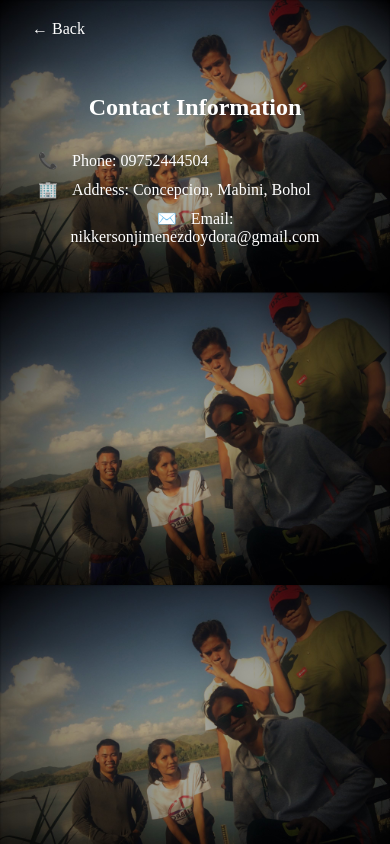
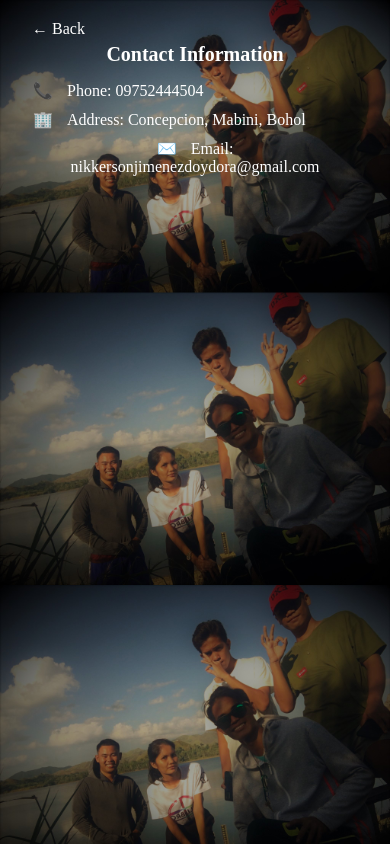
Before and after one commit to byuu04/nikkerson.jimenez.doydora.github.io, a plain HTML site: page contact.html in a window 390 px wide. Drawn offline with Linux system fonts and the light colour scheme.

Commit message:
Update contact.css

```diff
--- a/contact.css
+++ b/contact.css
@@ -2,16 +2,14 @@ body {
     background-image: url(img/bg.jpg);
     background-size: cover;
 }
+
 .contact-container {
     max-width: 500px;
-    margin: 10 auto;
+    margin: 10px auto;
     padding: 20px;
     text-align: center;
-    float: left;
     color: #fff;
     margin-top: 50px;
-
-
 }
 
 h1 {
@@ -36,6 +34,7 @@ li {
 .info {
     margin-left: 10px;
 }
+
 ul {
     list-style-type: none;
     margin: 0;
@@ -78,3 +77,26 @@ ul {
 .back-link:hover {
     background-color: #4e4c4c;
 }
+
+@media(max-width: 768px) {
+    .contact-container {
+        margin: 10px;
+    }
+}
+
+@media(max-width: 480px) {
+    .contact-container {
+        max-width: 100%;
+        padding: 10px;
+        margin-top: 20px;
+    }
+
+    h1 {
+        font-size: 20px;
+        margin-bottom: 10px;
+    }
+
+    ul.contact-info {
+        padding: 5px;
+    }
+}
```
Lines whose indentation alone changed are shown as unchanged.
